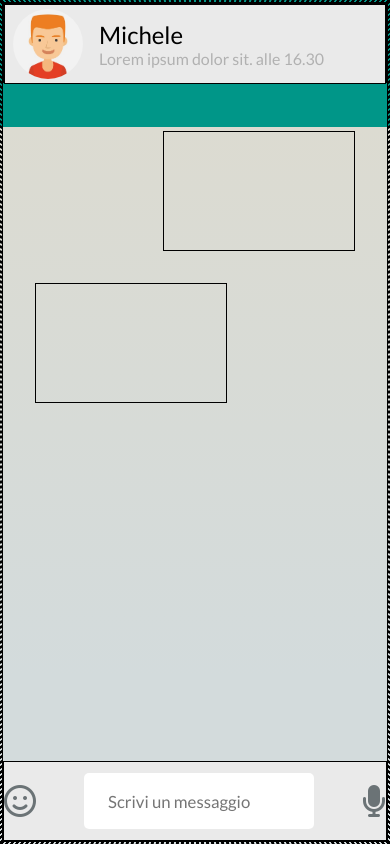
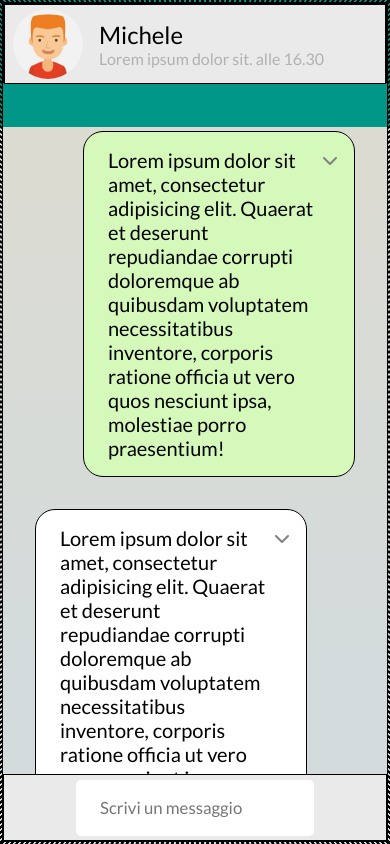
Before and after one commit to Seko461/html-css-boolzapp, a plain HTML site: page index.html in a window 390 px wide. Drawn offline with Linux system fonts and the light colour scheme.

Commit message:
chat and dropdown menu

```diff
--- a/assets/CSS/style.css
+++ b/assets/CSS/style.css
@@ -60,7 +60,7 @@ body {
 .left {
 
     border: 1px dashed black;
-    width: 450px;
+
     height: 100%;
 
 
@@ -152,6 +152,7 @@ a {
 
 
     height: calc(100% - 240px);
+    background-color: var(--boolzapp-primary);
     overflow: auto;
 }
 
@@ -179,7 +180,7 @@ p {
 
 .right {
     border: 1px solid black;
-    flex-grow: 1;
+    width: 800px;
     height: 100%;
     display: flex;
     flex-direction: column;
@@ -207,20 +208,123 @@ p {
 
 }
 
+.chat>div {
+    border-radius: 20px;
+}
+
 .send,
 .received {
     border: 1px solid black;
     width: 60%;
-    height: 120px;
     margin: 1rem 0;
+    display: flex;
+    padding: 1rem 1.5rem 1rem;
+    line-height: 1.5rem;
+    font-size: 1.25rem;
+    font-weight: 400;
+}
+
+.received {
+    background-color: white;
+}
+
+.side {
+    flex-direction: column;
+    width: 2rem;
+    font-size: 1rem;
+    transform: translateX(-8.5rem);
+    justify-content: space-between;
+}
+
+.side .hour {
+    transform: translateX(7.5rem);
+    color: var(--boolzapp-grey);
 }
 
 .send {
     align-self: flex-end;
+    background-color: var(--boolzapp-secondary);
 }
 
 .received {
     align-self: flex-start;
+}
+
+.dropdown {
+    position: relative;
+    display: inline-block;
+
+    color: gray;
+}
+
+
+
+input[type=checkbox] {
+    display: none;
+}
+
+
+/* Click to expand button */
+
+label {
+    box-sizing: border-box;
+    display: inline-block;
+    transform: translateX(9rem);
+    cursor: pointer;
+    text-align: center;
+
+}
+
+label:hover {
+    color: #4FB9A7;
+}
+
+
+
+ul {
+    position: absolute;
+    list-style: none;
+    z-index: 1;
+    margin: 0;
+    padding: 1rem 0;
+    background-color: white;
+    border-radius: 10px;
+    box-shadow: 0 0 10px 0 gray;
+    display: none;
+
+}
+
+
+ul li {
+    width: 10rem;
+    padding: .5rem;
+    text-align: center;
+    cursor: pointer;
+
+
+}
+
+
+ul li a {
+
+    text-decoration: none;
+}
+
+ul li a:hover {
+    color: #009688;
+}
+
+
+
+
+input[type=checkbox]:checked~label {
+    margin-bottom: .5rem;
+}
+
+
+input[type=checkbox]:checked~ul {
+    display: block;
+
 }
 
 .bottom {
@@ -267,6 +371,11 @@ p {
         height: 100%;
     }
 
+    .send,
+    .received {
+        width: 70%;
+    }
+
     .user {
         justify-content: center;
     }
@@ -289,11 +398,31 @@ p {
 
 }
 
+@media screen and (max-width: 700px) {
+    .bottom {
+        padding: 0 1.5rem;
+    }
+
+    .send,
+    .received {
+        width: 75%;
+    }
+}
 
 @media screen and (max-width: 540px) {
 
     .left,
-    .top>.user>.icons {
+    .top>.user>.icons,
+    .bottom>i {
         display: none;
     }
+
+    #text {
+        width: 95%;
+    }
+
+    .send,
+    .received {
+        width: 85%;
+    }
 }
--- a/index.html
+++ b/index.html
@@ -184,8 +184,50 @@
                 </div>
             </div>
             <div class="chat">
-                <div class="send"></div>
-                <div class="received"></div>
+                <div class="send">
+                    <div class="text_message">
+                        Lorem ipsum dolor sit amet, consectetur
+                        adipisicing elit. Quaerat et
+                        deserunt repudiandae corrupti doloremque ab
+                        quibusdam voluptatem necessitatibus inventore,
+                        corporis ratione officia ut vero quos nesciunt
+                        ipsa, molestiae porro praesentium!
+                    </div>
+                    <div class="side d-flex">
+                        <div class="dropdown">
+                            <input type="checkbox" id="checkbox-toggle">
+                            <label for="checkbox-toggle"><i class="fa-solid fa-chevron-down"></i></label>
+                            <ul>
+                                <li><a href="#">Info messaggio</a></li>
+                                <li><a href="#">Cancella messaggio</a></li>
+
+                            </ul>
+                        </div>
+                        <div class="hour">14.00</div>
+                    </div>
+                </div>
+                <div class="received">
+                    <div class="text_message">
+                        Lorem ipsum dolor sit amet, consectetur
+                        adipisicing elit. Quaerat et
+                        deserunt repudiandae corrupti doloremque ab
+                        quibusdam voluptatem necessitatibus inventore,
+                        corporis ratione officia ut vero quos nesciunt
+                        ipsa, molestiae porro praesentium!
+                    </div>
+                    <div class="side d-flex">
+                        <div class="dropdown">
+                            <input type="checkbox" id="checkbox-toggle">
+                            <label for="checkbox-toggle"><i class="fa-solid fa-chevron-down"></i></label>
+                            <ul>
+                                <li><a href="#">Info messaggio</a></li>
+                                <li><a href="#">Cancella messaggio</a></li>
+
+                            </ul>
+                        </div>
+                        <div class="hour">14.00</div>
+                    </div>
+                </div>
             </div>
             <div class="bottom">
                 <i class="fa-regular fa-face-smile"></i>
```
